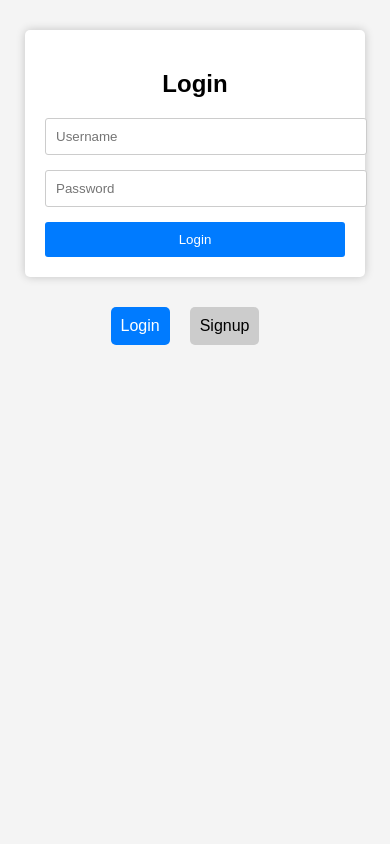
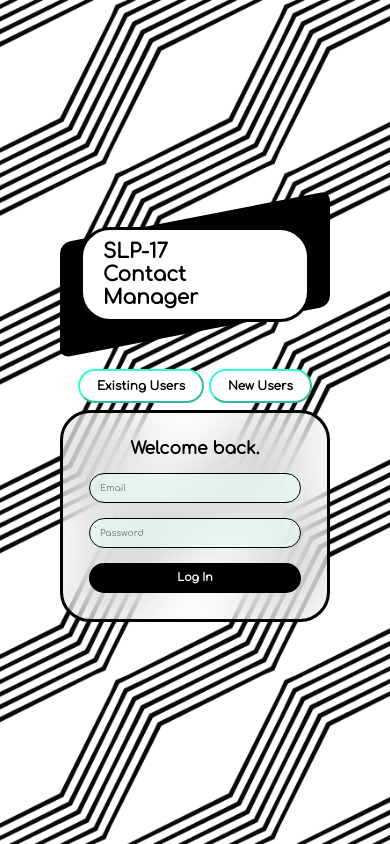
Before and after one commit to Jonathan-Beale/Contact-Manager, a plain HTML site: page index.html in a window 390 px wide. Drawn offline with Linux system fonts and the light colour scheme.

Commit message:
Prototype login/signup page

```diff
--- /dev/null
+++ b/css/styles.css
@@ -0,0 +1,200 @@
+*{
+    margin: 0;
+    padding: 0;
+    box-sizing: border-box;
+    font-family: "Comfortaa", sans-serif;
+}
+
+body{
+    display: flex;
+    flex-direction: column;
+    gap: 10px;
+    justify-content: center;
+    align-items: center;
+    min-height: 100vh;
+    background-image: url(../images/bg.png);
+    background-size: cover;
+    background-position: center;
+}
+
+.diagonal{
+    width: 450px;
+    padding: 15px 30px;
+    background: #000000;
+    transform: skewY(-11deg);
+    border-radius: 20px;
+}
+
+.title{
+    font-size: 17px;
+    padding: 15px 30px;
+    background: #ffffff;
+    font-weight: 600;
+    color: #000000;
+    transform: skewY(11deg);
+    border:solid 5px #000000;
+    border-radius: 50px;
+}
+
+.tab{
+    background: transparent;
+}
+
+.tab-button{
+    font-size: 20px;
+    color: #000000;
+    backdrop-filter: blur(30px);
+    background: #ffffff;
+    padding: 15px 30px;
+    border-color: #00ffc3ce;
+    border-radius: 40px;
+    cursor: pointer;
+    font-weight: 600;
+    transition: 0.3s;
+}
+
+.tab-button:hover{
+    background-color: rgba(168, 255, 236, 0.838);
+}
+
+.tab-button:active{
+    background-color: #00ffcc;
+}
+
+.tab-login{
+    display: flex;
+    padding: 6px 12px;
+}
+
+.tab-signup{
+    display: none;
+    padding: 6px 12px;
+}
+
+.wrapper{
+    width: 450px;
+    background: #ffffff89;
+    backdrop-filter: blur(30px);
+    border: solid 5px #000000;
+    color: #000000;
+    border-radius: 60px;
+    padding: 50px 50px;
+}
+
+.wrapper h1{
+    font-size: 30px;
+    text-align: center;
+    color: #000000;
+}
+
+.input{
+    width: 100%;
+    height: 50px;
+    background: #e5fff593;
+    border-radius: 30px;
+    margin: 30px 0;
+    color: #000000;
+}
+
+input{
+    width: 100%;
+    height: 100%;
+    background: transparent;
+    border: 2px solid #000000;
+    border-radius: 30px;
+    color: #000000;
+    padding: 20px 45px 20px 20px;
+}
+
+.submit-button{
+    width: 100%;
+    height: 45px;
+    background: #000000;
+    border: none;
+    outline: none;
+    cursor: pointer;
+    font-size: 16px;
+    color: #ffffff;
+    font-weight: 600;
+    border-radius: 50px;
+}
+
+.submit-button:hover{
+    background-color: #007f5b;
+}
+
+.submit-button:active{
+    transition: 0.3s;
+    background-color: #00ffcc;
+    color: #000000
+}
+
+.message{
+    font-size: 15px;
+    color: #007f5b;
+}
+
+@media screen and (max-width: 500px){
+    body{
+        gap: 1px;
+    }
+
+    .diagonal{
+        width: 270px;
+        padding: 10px 20px;
+        border-radius: 10px;
+    }
+
+    .title{
+        font-size: 10px;
+        padding: 10px 20px;
+        border:solid 3px #000000;
+        border-radius: 30px;
+    }
+
+    .tab-button{
+        font-size: 12px;
+        padding: 8px 17px;
+        border-radius: 20px;
+    }
+
+    .wrapper{
+        width: 270px;
+        border: solid 3px #000000;
+        border-radius: 30px;
+        padding: 26px 26px;
+    }
+
+    .wrapper h1{
+        font-size: 17px;
+    }
+
+    .input{
+        width: 100%;
+        height: 30px;
+        border-radius: 15px;
+        margin: 15px 0;
+    }
+
+    input{
+        border: 1.5px solid #000000;
+        border-radius: 30px;
+        padding: 10px 22.5px 10px 10px;
+        font-size:9px;
+    }
+
+    input::placeholder{
+        font-size:9px;
+    }
+
+    .submit-button{
+        width: 100%;
+        height: 30px;
+        font-size: 11px;
+        border-radius: 15px;
+    }
+
+    .message{
+        font-size: 10px;
+    }
+}
--- a/index.html
+++ b/index.html
@@ -1,124 +1,60 @@
 <!DOCTYPE html>
 <html lang="en">
     <head>
-    <meta charset="UTF-8">
-    <meta name="viewport" content="width=device-width, initial-scale=1.0">
-    <title>Login Page</title>
-    <style>
-        body {
-            font-family: Arial, sans-serif;
-            background-color: #f4f4f4;
-            text-align: center;
-        }
-        .tabs {
-            display: flex;
-            justify-content: center;
-            margin-top: 30px;
-        }
-        .tab {
-            margin-right: 20px;
-            cursor: pointer;
-            padding: 10px;
-            background-color: #ccc;
-            border-radius: 5px;
-        }
-        .tab.active {
-            background-color: #007bff;
-            color: #fff;
-        }
-        .login-container, .signup-container {
-            display: none;
-            width: 300px;
-            margin: 0 auto;
-            margin-top: 30px;
-            background-color: #fff;
-            padding: 20px;
-            border-radius: 5px;
-            box-shadow: 0px 0px 10px rgba(0, 0, 0, 0.2);
-        }
-        h2 {
-            margin-bottom: 20px;
-        }
-        input[type="text"], input[type="password"] {
-            width: 100%;
-            padding: 10px;
-            margin-bottom: 15px;
-            border: 1px solid #ccc;
-            border-radius: 3px;
-        }
-        button {
-            width: 100%;
-            padding: 10px;
-            background-color: #007bff;
-            color: #fff;
-            border: none;
-            border-radius: 3px;
-            cursor: pointer;
-        }
-        button:hover {
-            background-color: #0056b3;
-        }
-    </style>
+        <meta charset="utf-8">
+        <meta name="viewport" content="width=device-width, initial-scale=1">
+        <title>Log In | Sign Up</title>
+        <link href="images/favicon.png" type="image/png" rel="icon">
+        <link href="css/styles.css" rel="stylesheet">
+        <link href="https://fonts.googleapis.com/css?family=Comfortaa" rel="stylesheet">
+        <script src="js/scripts.js"></script>
     </head>
     <body>
-
-    <div class="login-container" id="login-container">
-        <h2>Login</h2>
-        <input type="text" id="login-username" placeholder="Username">
-        <input type="password" id="login-password" placeholder="Password">
-        <button onclick="login()">Login</button>
+        <div class="diagonal">
+            <div id="Title" class="title">
+                <h1>SLP-17<br>Contact Manager</h1>
             </div>
-
-    <div class="signup-container" id="signup-container">
-        <h2>Signup</h2>
-        <input type="text" id="signup-username" placeholder="Username">
-        <input type="password" id="signup-password" placeholder="Password">
-        <button onclick="signup()">Signup</button>
         </div>
-
-    <div class="tabs">
-        <div class="tab active" onclick="showLogin()">Login</div>
-        <div class="tab" onclick="showSignup()">Signup</div>
+        <h1><br></h1>
+        <div id="Tab Button" class="tab">
+            <button class="tab-button" onclick="displayLogin()" id="default">Existing Users</button>
+            <script>
+                document.getElementById("default").click();
+            </script>
+            <button class="tab-button" onclick="displaySignup()">New Users</button>
         </div>
-
-    <script>
-        function showLogin() {
-            document.getElementById('login-container').style.display = 'block';
-            document.getElementById('signup-container').style.display = 'none';
-            document.querySelector('.tab.active').classList.remove('active');
-            document.querySelector('.tab:nth-child(1)').classList.add('active');
-        }
-
-        function showSignup() {
-            document.getElementById('login-container').style.display = 'none';
-            document.getElementById('signup-container').style.display = 'block';
-            document.querySelector('.tab.active').classList.remove('active');
-            document.querySelector('.tab:nth-child(2)').classList.add('active');
-        }
-
-        function login() {
-            var username = document.getElementById('login-username').value;
-            var password = document.getElementById('login-password').value;
-
-            if (username === 'Admin' && password === 'AdPass') {
-                alert('Login successful!');
-                // You can redirect to another page here
-            } else {
-                alert('Invalid username or password. Please try again.');
-            }
-        }
-
-        function signup() {
-            var username = document.getElementById('signup-username').value;
-            var password = document.getElementById('signup-password').value;
-
-            // You can implement your signup logic here
-            // For this example, we'll just show an alert
-            alert('Signup successful!');
-        }
-
-        // Show the login tab by default
-        showLogin();
-    </script>
+        <div id="Log In" class="tab-login">
+            <form>
+                <div class="wrapper">
+                    <h1>Welcome back.</h1>
+                    <div class="input">
+                        <input type="email" placeholder="Email" required>
+                    </div>
+                    <div class="input">
+                        <input type="password" placeholder="Password" required>
+                    </div>
+                    <button type="submit" class="submit-button">Log In</button>
+                </div>
+            </form>
+        </div>
+        <div id="Sign Up" class="tab-signup">
+            <form onsubmit="return passwordMatch(event, this);">
+                <div class="wrapper">
+                    <h1>Create an account.</h1>
+                    <div class="input">
+                        <input type="email" placeholder="Email" required>
+                    </div>
+                    <div class="input">
+                        <input type="password" placeholder="Password" name="pw1" required>
+                    </div>
+                    <div class="input">
+                        <input type="password" placeholder="Confirm Password" name="pw2" required>
+                    </div>
+                    <button type="submit" class="submit-button">Sign Up</button>
+                    <div class="message"><br></div>
+                    <div id="Password Message" class="message"></div>
+                </div>
+            </form>
+        </div>
     </body>
 </html>
--- /dev/null
+++ b/js/scripts.js
@@ -0,0 +1,43 @@
+function displayLogin() {
+    var i, loginTab, signupTab;
+
+    signupTab = document.getElementsByClassName("tab-signup");
+    for (i = 0; i < signupTab.length; i++) {
+        signupTab[i].style.display = "none";
+    }
+
+    loginTab = document.getElementsByClassName("tab-login");
+    for (i = 0; i < loginTab.length; i++) {
+        loginTab[i].style.display = "flex";
+    }
+}
+
+function displaySignup() {
+    var i, loginTab, signupTab;
+
+    loginTab = document.getElementsByClassName("tab-login");
+    for (i = 0; i < loginTab.length; i++) {
+        loginTab[i].style.display = "none";
+    }
+
+    signupTab = document.getElementsByClassName("tab-signup");
+    for (i = 0; i < signupTab.length; i++) {
+        signupTab[i].style.display = "flex";
+    }
+}
+
+function passwordMatch(event, signup) {
+    var pw1, pw2;
+
+    pw1 = signup.pw1.value;
+    pw2 = signup.pw2.value;
+
+    if (pw1 != pw2) {
+        document.getElementById("Password Message").innerHTML = "Passwords do not match.";
+        return false;
+    }
+
+    else if (pw1 == pw2) {
+        return true;
+    }
+}
```
Also changed, not shown: images/bg.png (added), images/favicon.png (added). Lines whose indentation alone changed are shown as unchanged.
